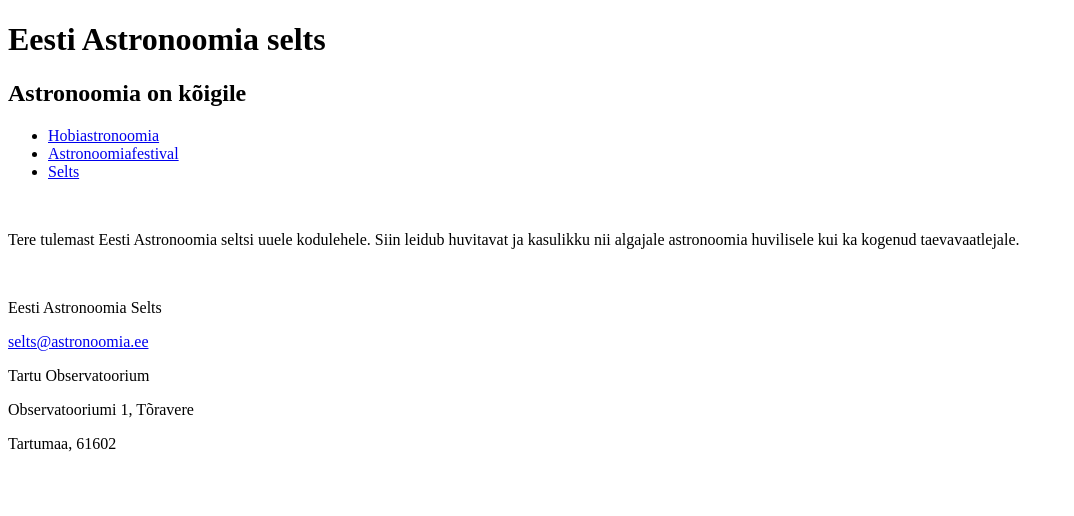
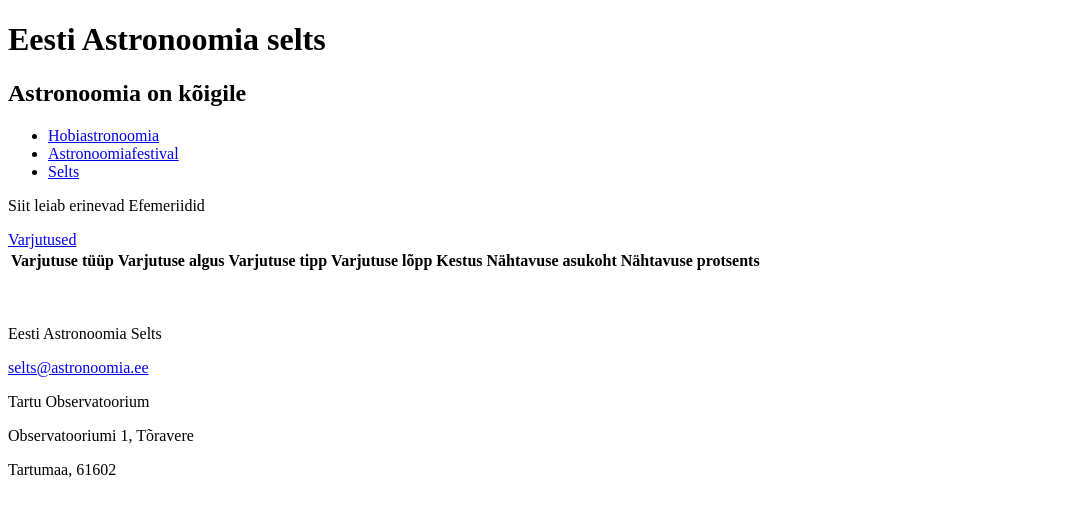
Before and after one commit to epalm1/astronomy-project, a React (Vite) app in the folder Front-end/astronomy-app/: page /hobiastronoomia/efemeriidid/eclipses in a window 1280 px wide. Shown: the top 516 px of the page, without its empty margins (0-1074 px from the left). Built offline with nearby package versions, Linux system fonts and the light colour scheme.

Commit message:
SCRUM-208 #IN_PROGRESS Connect Efemeriidid to the other implementable pages

```diff
--- a/Front-end/astronomy-app/src/App.jsx
+++ b/Front-end/astronomy-app/src/App.jsx
@@ -13,7 +13,7 @@
           <Header />
           <Navbar />
           <br/>
-          <p>Tere tulemast Eesti Astronoomia seltsi uuele kodulehele. Siin leidub huvitavat ja kasulikku nii algajale astronoomia huvilisele kui ka kogenud taevavaatlejale.</p>
+          {/*<p>Tere tulemast Eesti Astronoomia seltsi uuele kodulehele. Siin leidub huvitavat ja kasulikku nii algajale astronoomia huvilisele kui ka kogenud taevavaatlejale.</p>*/}
           <br/>
           <Footer />
       </div>
--- a/Front-end/astronomy-app/src/components/NavBar/Navbar.jsx
+++ b/Front-end/astronomy-app/src/components/NavBar/Navbar.jsx
@@ -2,7 +2,7 @@
 import { BrowserRouter, Routes, Route, Link } from 'react-router-dom';
 import Hobiastronoomia from './hobiastronoomia.jsx';
 import Astronoomiafestival from './astronoomiafestival.jsx';
-import Efemeriidid from 'Front-end/astronomy-app/src/pages/efemeriidid.jsx';
+import Efemeriidid from './hobiastronoomia/efemeriidid/efemeriidid.jsx';
 import Selts from './selts.jsx';
 
 function Navbar() {
@@ -37,7 +37,7 @@
                                 </li>
                                 <li>
                                     <Link
-                                        to="/efemeriidid"
+                                        to="/hobiastronoomia/efemeriidid"
                                         className="dropdown-link"
                                     >
                                         Efemeriidid
@@ -70,7 +70,7 @@
                 <Route path="/hobiastronoomia" element={<Hobiastronoomia />}/>
                 <Route path="/astronoomiafestival" element={<Astronoomiafestival />}/>
                 <Route path="/selts" element={<Selts />}/>
-                <Route path="/efemeriidid" element={<Efemeriidid />}/>
+                <Route path="/hobiastronoomia/efemeriidid/*" element={<Efemeriidid />}/>
             </Routes>
         </BrowserRouter>
     );
--- /dev/null
+++ b/Front-end/astronomy-app/src/components/NavBar/hobiastronoomia/efemeriidid/efemeriidid.jsx
@@ -0,0 +1,22 @@
+import React from "react";
+import {Routes, Route, Link} from 'react-router-dom';
+// import Eclipses from '././././pages/EfemPages/eclipses.jsx';
+import EclipsesPage from '../../../../pages/EfemPages/eclipses.jsx';
+// import Eclipses from "../../../../pages/EfemPages/eclipses.jsx";
+// import Quadratures from '../../../../pages/EfemPages/quadratures.jsx';
+
+function Efemeriidid() {
+    return (
+        <div>
+            <p>Siit leiab erinevad Efemeriidid</p>
+            <Link to='eclipses'>
+                Varjutused
+            </Link>
+            <Routes>
+                <Route path='eclipses' element={<EclipsesPage />} />
+                {/*<Route path='/quadratures' element={<Quadratures />} />*/}
+            </Routes>
+        </div>
+    );
+}
+export default Efemeriidid;
--- a/Front-end/astronomy-app/src/pages/EfemPages/eclipses.jsx
+++ b/Front-end/astronomy-app/src/pages/EfemPages/eclipses.jsx
@@ -0,0 +1,23 @@
+import React from "react";
+
+function EclipsesPage() {
+    return (
+        <div id="eclipses-page">
+            <table>
+                <thead>
+                <tr>
+                    <th>Varjutuse tüüp</th>
+                    <th>Varjutuse algus</th>
+                    <th>Varjutuse tipp</th>
+                    <th>Varjutuse lõpp</th>
+                    <th>Kestus</th>
+                    <th>Nähtavuse asukoht</th>
+                    <th>Nähtavuse protsents</th>
+
+                </tr>
+                </thead>
+            </table>
+        </div>
+    );
+}
+export default EclipsesPage;
```
Also changed, not shown: Front-end/astronomy-app/src/pages/efemeriidid.jsx (deleted, +0 -11 lines), Front-end/astronomy-app/src/components/NavBar/hobiastronoomia/taevaylevaade.jsx (renamed from Front-end/astronomy-app/src/components/NavBar/taevaylevaade.jsx).
